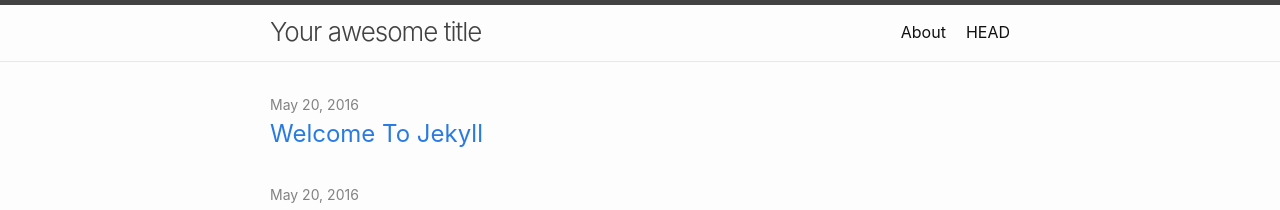
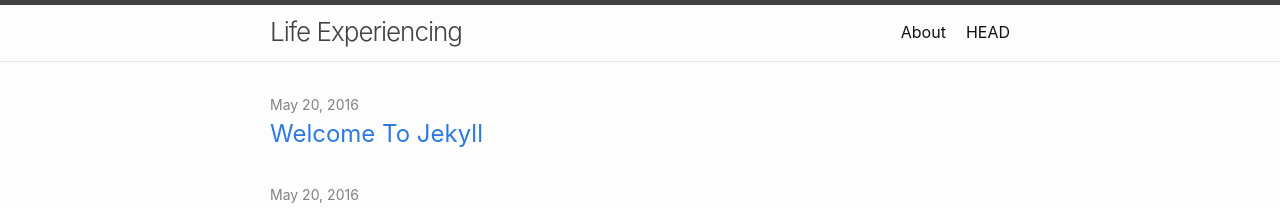
Before and after one commit to collectivetribe/lifeexperiencing, a Jekyll site: the page built from index.md, in a window 1280 px wide. Shown: the top 210 px of the page. Built offline with Jekyll 4.4.1, drawn with Linux system fonts in a browser that asks for light colours.

Commit message:
Update _config.yml

```diff
--- a/_config.yml
+++ b/_config.yml
@@ -1,4 +1,4 @@
-title: Your awesome title
+title: Life Experiencing
 author:
   name: GitHub User
   email: your-email@domain.com
```
